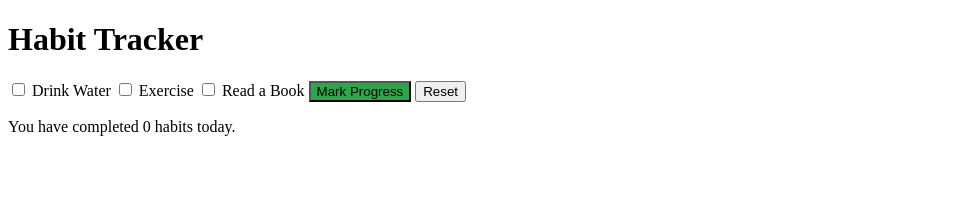
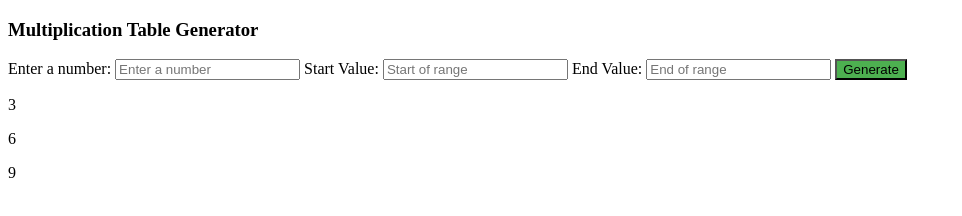
Before and after one commit to Dayanithi-V/week4, a plain HTML site: page index.html in a window 1280 px wide. Shown: the whole page, without its empty margins (0-962 px from the left). Drawn offline with Linux system fonts and the light colour scheme.

Commit message:
Update index.html

```diff
--- a/index.html
+++ b/index.html
@@ -4,37 +4,46 @@
   <meta charset="UTF-8">
   <meta http-equiv="X-UA-Compatible" content="IE=edge">
   <meta name="viewport" content="width=device-width, initial-scale=1.0">
-  <title>Habit Tracker</title>
+  <title>Multiplication Table Generator</title>
 </head>
 <body>
-  <h1>Habit Tracker</h1>
+  <h3>Multiplication Table Generator</h3>
 
-  <input id ="chkWater" type="checkbox">
-  <label for="chkWater">Drink Water</label>
+  <label for="number">Enter a number:</label>
+  <input id="number" type="number" placeholder="Enter a number">
 
-  <input id ="chkExercise" type="checkbox">
-  <label for="chkExercise">Exercise</label>
+  <label for="start">Start Value:</label>
+  <input id="start" type="number" placeholder="Start of range">
 
-  <input id ="chkReading" type="checkbox">
-  <label for="chkReading">Read a Book</label>
+  <label for="end">End Value:</label>
+  <input id="end" type="number" placeholder="End of range">
 
-  <button id="mark-progress" style="background-color: rgb(41, 168, 71);">Mark Progress</button>
-  <button id="reset-progress" onclick="clear_checkbox()">Reset</button>
+  <button id="generateBtn" type="button" style="background-color: rgb(77, 176, 80);">Generate</button>
 
-  <p id="summary">You have completed 0 habits today.</p>
+  <span id="errormessage"></span>
+  <div id="table">
+    <p>3</p>
+    <p>6</p>
+    <p>9</p>
+  </div>
 
   <script>
-    document.getElementById('mark-progress').addEventListener('click', () => {
-      document.getElementById('summary').innerText = "You have completed 2 habits today.";
-    });
+    document.getElementById('generateBtn').addEventListener('click', ()=>{
+      const number = document.getElementById('number').value;
+      const start = document.getElementById('start').value;
+      const end = document.getElementById('end').value;
 
-    function clear_checkbox(){
-      const checkboxes = document.querySelectorAll('input[type="checkbox"]');
-      checkboxes.forEach(checkbox => {
-        checkbox.checked = false;
-      });
-    }
+      console.log(number, start, end);
+
+      if (!number || !start || !end){
+        document.getElementById('errormessage').innerText = "All fields are required!"
+      }
+
+      else{
+
+      }
+
+    })
   </script>
-
 </body>
 </html>
```
